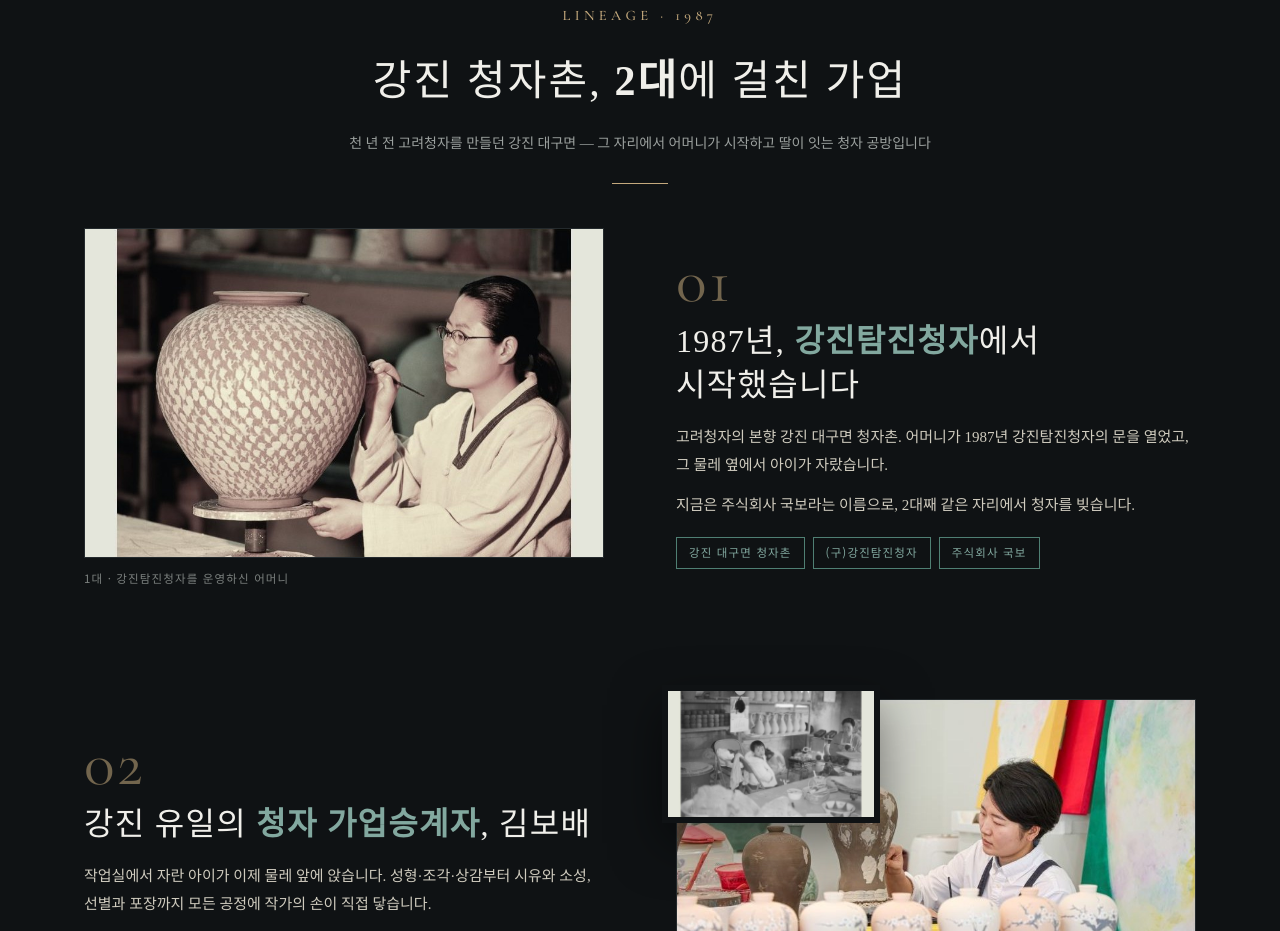
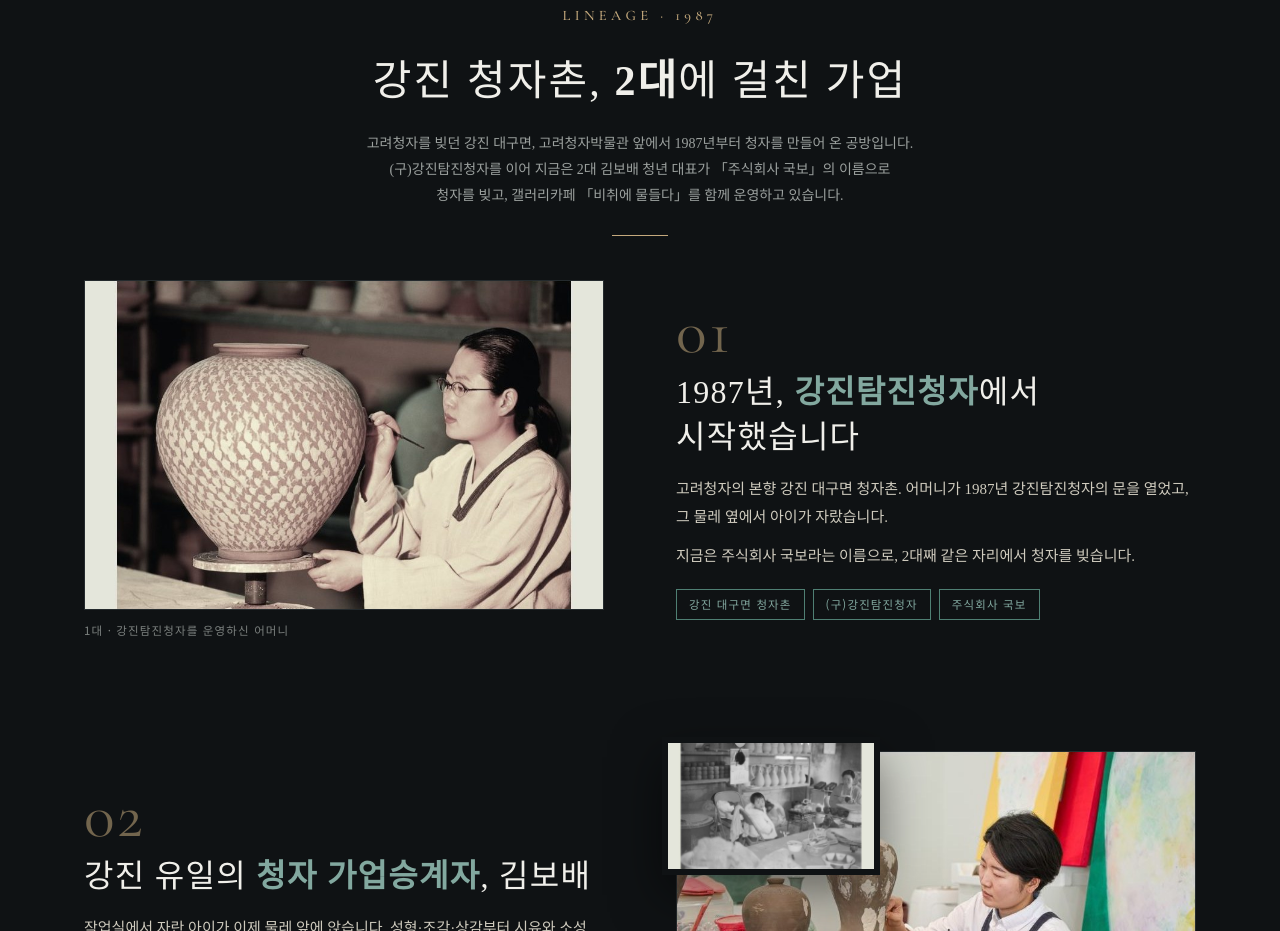
Before and after one commit to kimbomi0603/art1987, a plain HTML site: page index.html in a window 1280 px wide. Shown: the part 1120-2051 px from the top of the page. Drawn offline with nearby package versions, Linux system fonts and the light colour scheme; animation ran at ten frames a second.

Commit message:
홈 가업 섹션 소개 문단 교체 (청년 대표 · 갤러리카페 비취에 물들다)

```diff
--- a/index.html
+++ b/index.html
@@ -64,7 +64,7 @@
   <div class="sechead">
     <span class="eyebrow">Lineage · 1987</span>
     <h2>강진 청자촌, <b>2대</b>에 걸친 가업</h2>
-    <p>천 년 전 고려청자를 만들던 강진 대구면 — 그 자리에서 어머니가 시작하고 딸이 잇는 청자 공방입니다</p>
+    <p>고려청자를 빚던 강진 대구면, 고려청자박물관 앞에서 1987년부터 청자를 만들어 온 공방입니다.<br>(구)강진탐진청자를 이어 지금은 2대 김보배 청년 대표가 「주식회사 국보」의 이름으로<br>청자를 빚고, 갤러리카페 「비취에 물들다」를 함께 운영하고 있습니다.</p>
   </div>
   <div class="story">
     <div class="chapter">
```
